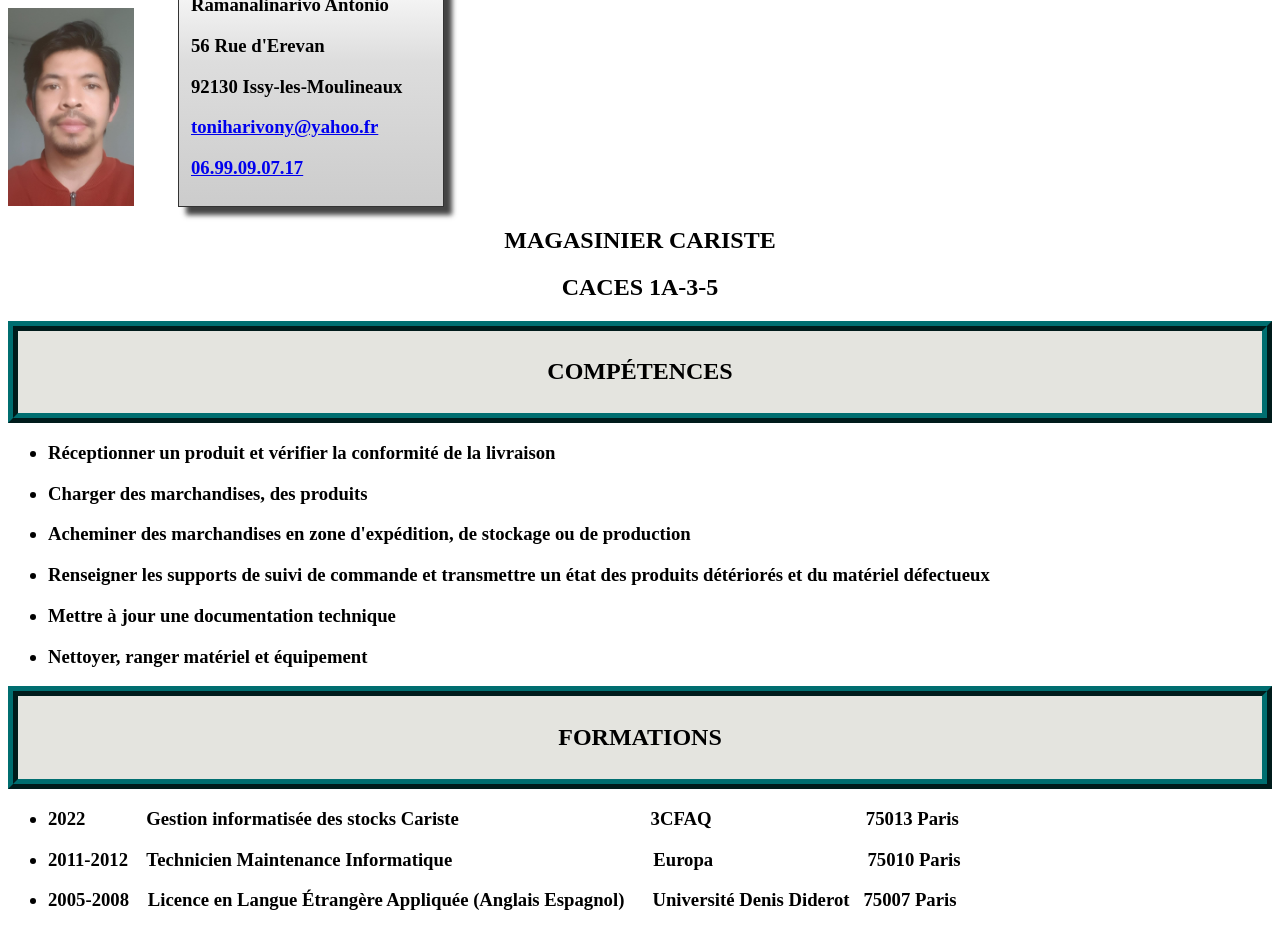
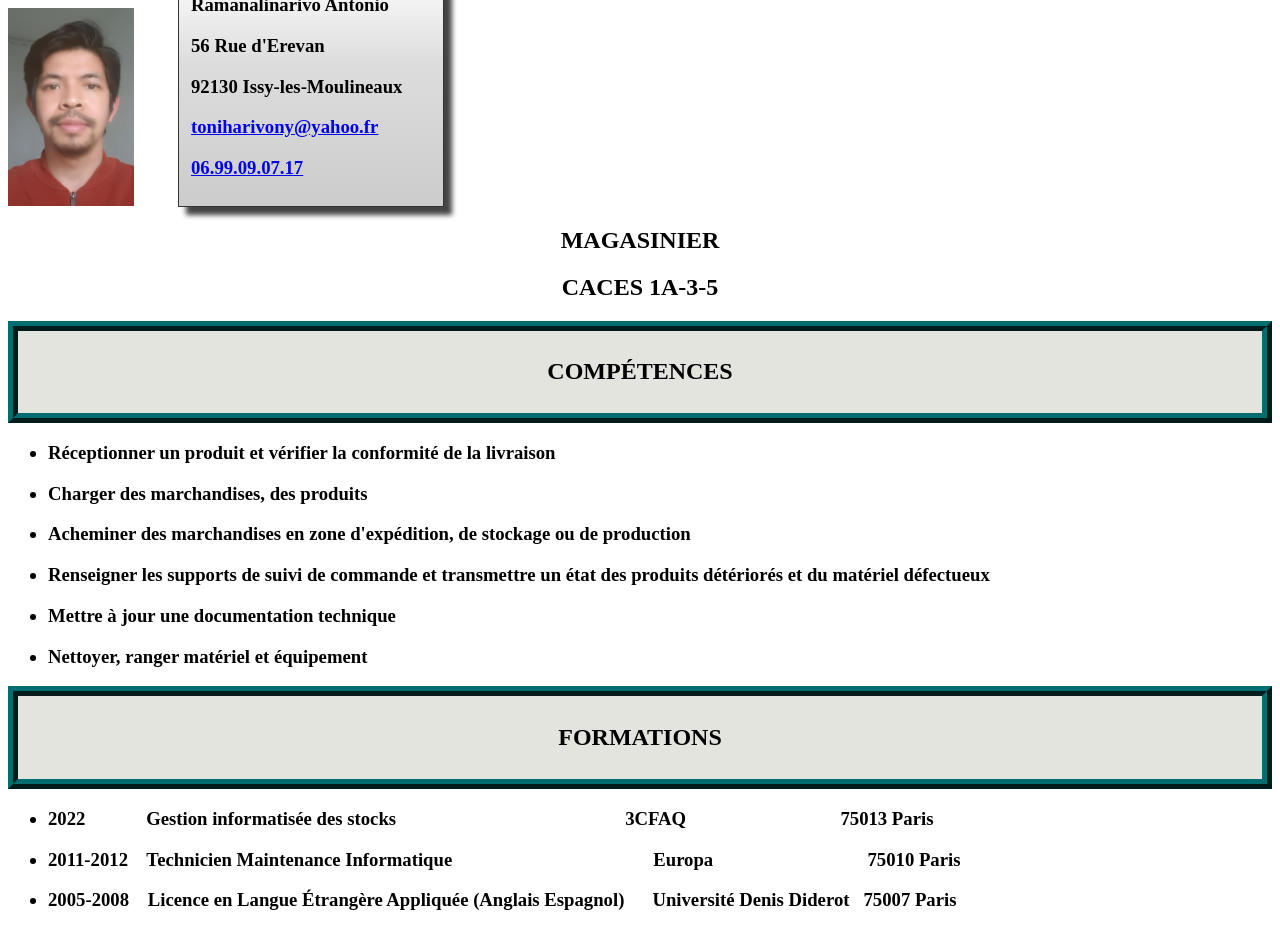
Before and after one commit to toniharivony/ramanalinarivo.github.io, a plain HTML site: page index.html in a window 1280 px wide. Shown: the top 928 px of the page. Drawn offline with Linux system fonts and the light colour scheme.

Commit message:
Update index.html

```diff
--- a/index.html
+++ b/index.html
@@ -20,7 +20,7 @@
 
 <link rel="stylesheet" href="stylecv.css">
 
-<div class="metier"><h2>MAGASINIER CARISTE</h2> </div>
+<div class="metier"><h2>MAGASINIER</h2> </div>
 <div class="divers"><h2>CACES 1A-3-5</h2> </div>
 
 <div class="COMPÉTENCES"><h2>COMPÉTENCES</h2></div>
@@ -36,7 +36,7 @@
 <div class="FORMATIONS"><h2>FORMATIONS</h2></div>
 
 <div class="annee">
-    <ul><h3><li>2022&emsp;&emsp;&emsp; Gestion informatisée des stocks Cariste  &emsp;&emsp;&emsp;&emsp;&emsp;&emsp;&emsp;&emsp;&emsp;&emsp;3CFAQ &emsp;&emsp;&emsp;&emsp;&emsp;&emsp;&emsp;&emsp;75013 Paris</li></h3></ul>
+    <ul><h3><li>2022&emsp;&emsp;&emsp; Gestion informatisée des stocks  &emsp;&emsp;&emsp;&emsp;&emsp;&emsp;&emsp;&emsp;&emsp;&emsp;&emsp;&emsp;3CFAQ &emsp;&emsp;&emsp;&emsp;&emsp;&emsp;&emsp;&emsp;75013 Paris</li></h3></ul>
     <ul><h3><li>2011-2012 &ensp; Technicien Maintenance Informatique  &ensp; &ensp; &ensp; &ensp; &ensp; &ensp; &ensp; &ensp; &ensp; &ensp; &ensp; &ensp; &ensp; &ensp; Europa &emsp;&emsp;&emsp;&emsp;&emsp;&emsp;&emsp;&emsp;75010 Paris</li></h3></ul>
     <ul><h3><li>2005-2008 &ensp;  Licence en Langue Étrangère Appliquée (Anglais Espagnol) &ensp; &ensp;Université Denis Diderot&ensp; 75007 Paris</li></h3></ul>
 
```
